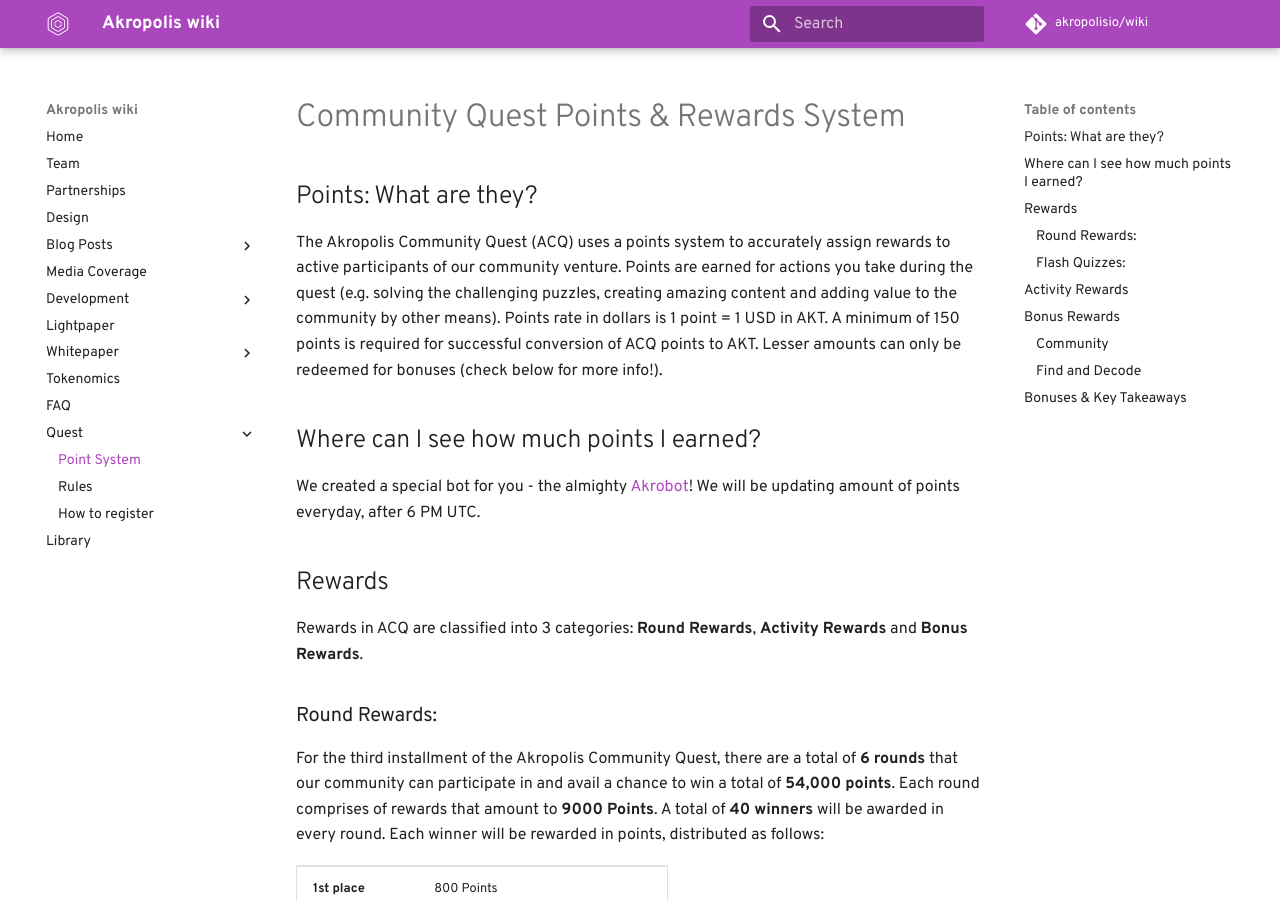
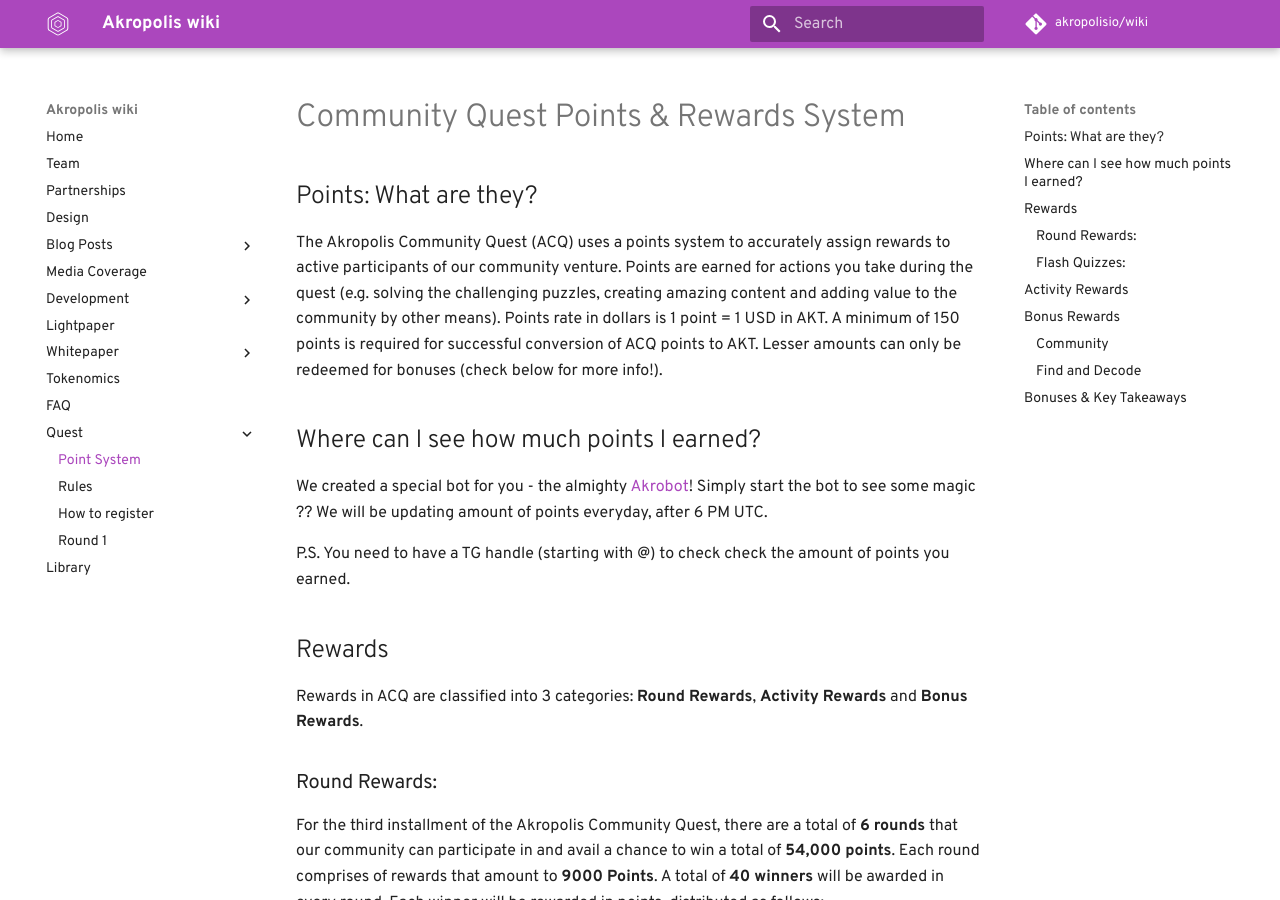
Before and after one commit to kaonone/wiki, an MkDocs documentation site: the page built from docs/pointsys.md, in a window 1280 px wide and 900 px high. Built offline with MkDocs 1.6.1 and Material for MkDocs 9.7.7, drawn with Linux system fonts in a browser that asks for light colours; some web fonts are replaced; comment, search, counter and statistics services are not loaded; old or Windows-style settings are respelled for this version of MkDocs.

Commit message:
Quest fix + publish

```diff
--- a/docs/pointsys.md
+++ b/docs/pointsys.md
@@ -6,7 +6,9 @@
 
 ## Where can I see how much points I earned?
 
-We created a special bot for you - the almighty [Akrobot](https://t.me/Akropolisbot)! We will be updating amount of points everyday, after 6 PM UTC.
+We created a special bot for you - the almighty [Akrobot](https://t.me/Akropolisbot)! Simply start the bot to see some magic ?? We will be updating amount of points everyday, after 6 PM UTC.
+
+P.S. You need to have a TG handle (starting with @) to check check the amount of points you earned.
 
 ## Rewards
 
--- a/mkdocs.yml
+++ b/mkdocs.yml
@@ -56,4 +56,5 @@
     - Point System: 'pointsys.md'
     - Rules: 'tc.md'
     - How to register: 'reg.md'
+    - Round 1: 'quest/round1.md'
   - Library: 'library.md'
```
